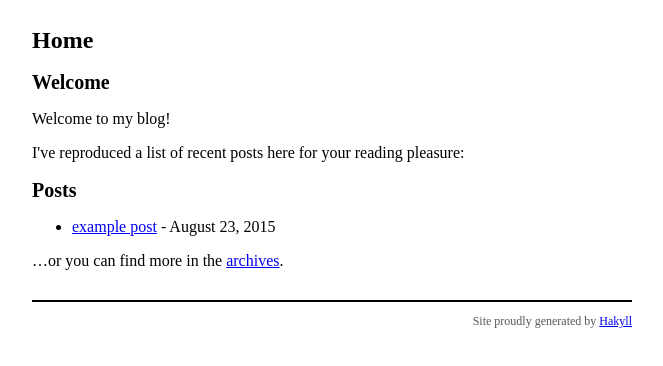
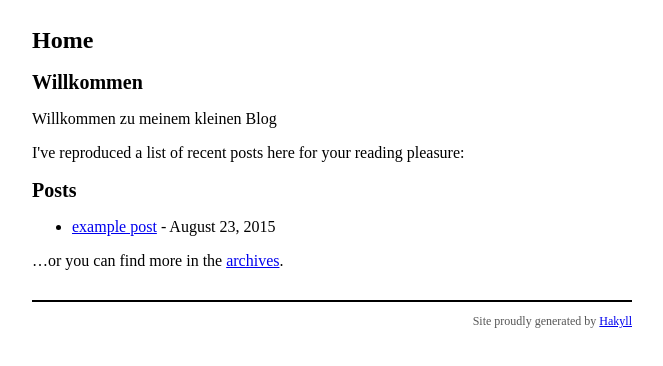
Before and after one commit to rolandjeg/rolandjeg.github.io, a plain HTML site: page index.html in a window 1280 px wide. Shown: the part 50-416 px from the top of the page, without its empty margins (308-971 px from the left). Drawn offline with Linux system fonts and the light colour scheme.

Commit message:
Publish.

```diff
--- a/index.html
+++ b/index.html
@@ -22,9 +22,9 @@
         <div id="content">
             <h1>Home</h1>
 
-            <h2>Welcome</h2>
+            <h2>Willkommen</h2>
 
-<p>Welcome to my blog!</p>
+<p>Willkommen zu meinem kleinen Blog</p>
 
 <p>I've reproduced a list of recent posts here for your reading pleasure:</p>
 
```
